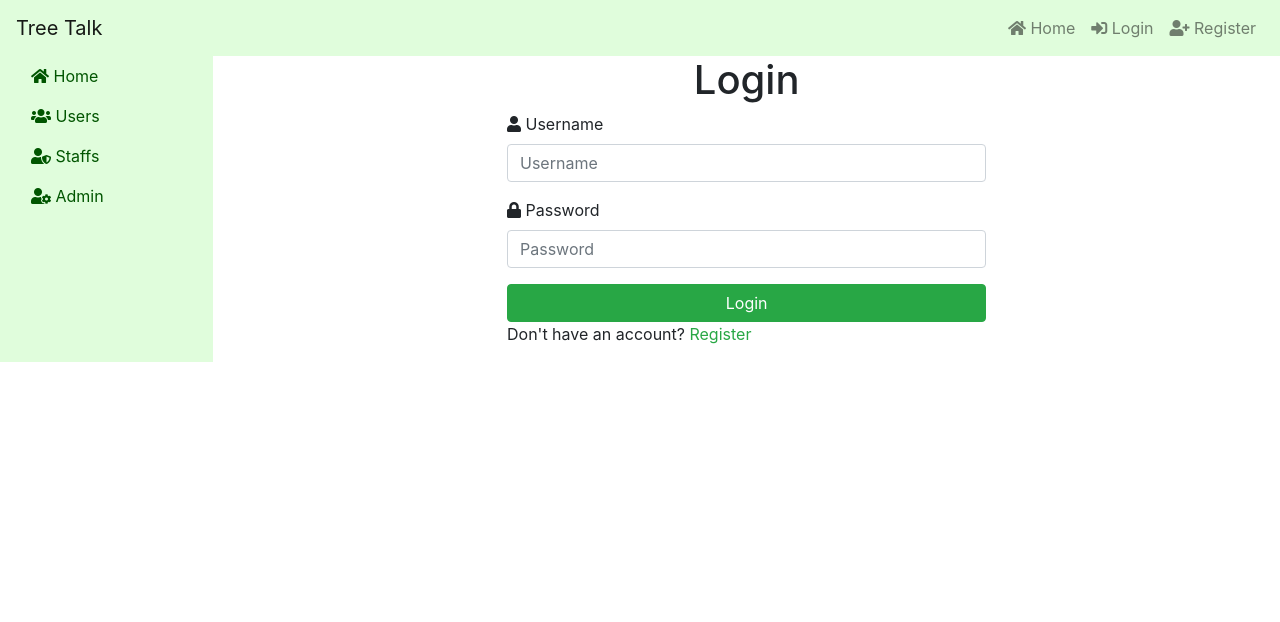
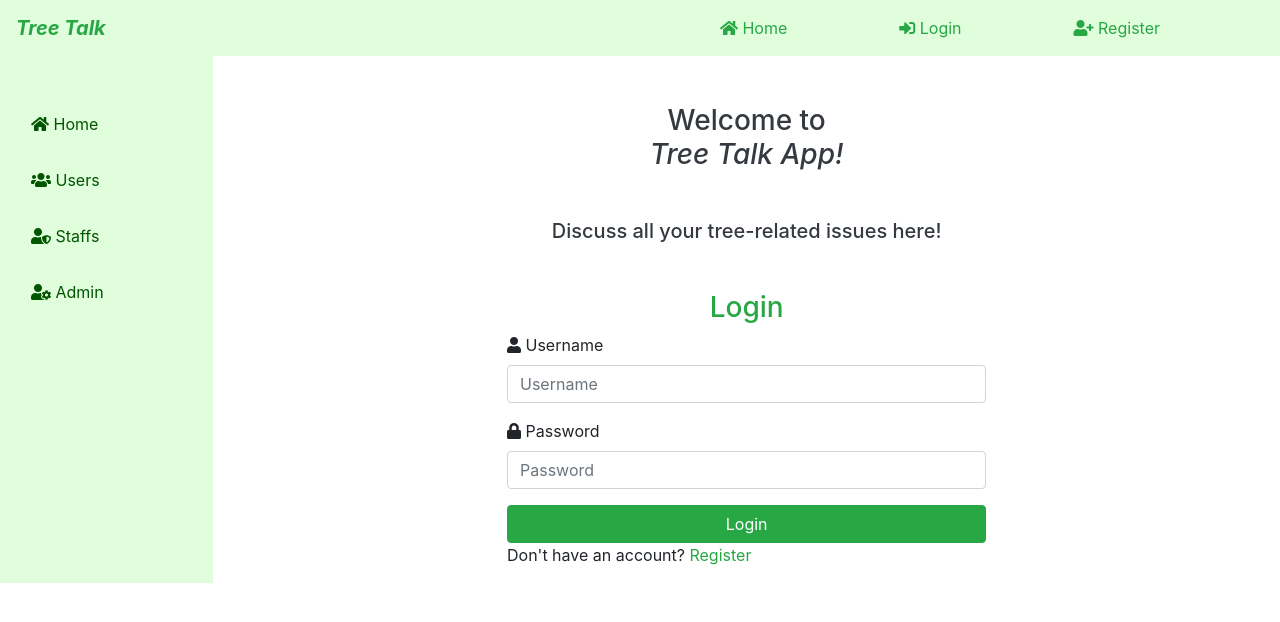
Before and after one commit to sue-zadeh/tree-talk, a Flask app: page / in a window 1280 px wide. Shown: the top 622 px of the page. Run offline with Flask 3, Linux system fonts and the light colour scheme; some libraries are stand-ins or nearby versions.

Commit message:
bootstrap

```diff
--- a/app/__init__.py
+++ b/app/__init__.py
@@ -1,4 +1,6 @@
 from flask import Flask
+# from flask_mysqldb import MySQL
+
 
 app = Flask(__name__)
 app.secret_key = 'ffbdec42bf94eaefd93ed692f13af3f6'
--- a/app/templates/base.html
+++ b/app/templates/base.html
@@ -24,39 +24,39 @@
 </head>
 <body class="bg-light-green">
     <nav class="navbar navbar-expand-lg navbar-light bg-light-green">
-        <a class="navbar-brand" href="{{ url_for('home') }}">Tree Talk</a>
+        <a class="navbar-brand text-success" href="{{ url_for('home') }}"><b class="mt-3"><i>Tree Talk</i></b></a>
         <button class="navbar-toggler" type="button" data-toggle="collapse" data-target="#navbarNav" aria-controls="navbarNav" aria-expanded="false" aria-label="Toggle navigation">
             <span class="navbar-toggler-icon"></span>
         </button>
         <div class="collapse navbar-collapse" id="navbarNav">
-            <ul class="navbar-nav ml-auto">
-                <li class="nav-item"><a class="nav-link" href="{{ url_for('home') }}"><i class="fas fa-home"></i> Home</a></li>
+            <ul class="navbar-nav ml-auto mr-5">
+                <li class="nav-item text-success ml-5"><a class="nav-link text-success mr-5" href="{{ url_for('home') }}"><i class="fas fa-home"></i> Home</a></li>
                 {% if session['username'] %}
-                <li class="nav-item"><a class="nav-link" href="{{ url_for('profile') }}"><i class="fas fa-user-circle"></i> Profile</a></li>
-                <li class="nav-item"><a class="nav-link" href="{{ url_for('logout') }}"><i class="fas fa-sign-out-alt"></i> Logout</a></li>
+                <li class="nav-item text-success ml-5"><a class="nav-link text-success mr-5" href="{{ url_for('profile') }}"><i class="fas fa-user-circle"></i> Profile</a></li>
+                <li class="nav-item text-success ml-5"><a class="nav-link text-success mr-5" href="{{ url_for('logout') }}"><i class="fas fa-sign-out-alt"></i> Logout</a></li>
                 {% else %}
-                <li class="nav-item"><a class="nav-link" href="{{ url_for('login') }}"><i class="fas fa-sign-in-alt"></i> Login</a></li>
-                <li class="nav-item"><a class="nav-link" href="{{ url_for('register') }}"><i class="fas fa-user-plus"></i> Register</a></li>
+                <li class="nav-item text-success ml-5"><a class="nav-link text-success mr-5" href="{{ url_for('login') }}"><i class="fas fa-sign-in-alt"></i> Login</a></li>
+                <li class="nav-item text-success ml-5"><a class="nav-link text-success mr-5" href="{{ url_for('register') }}"><i class="fas fa-user-plus"></i> Register</a></li>
                 {% endif %}
             </ul>
         </div>
     </nav>
     <div class="container-fluid full-height">
         <div class="row full-height">
-            <nav id="sidebar" class="col-md-3 col-lg-2 d-md-block bg-light-green sidebar">
+            <nav id="sidebar" class="col-md-6 col-lg-2 d-md-block bg-light-green sidebar">
                 <div class="position-sticky">
                     <ul class="nav flex-column">
                         <li class="nav-item">
-                            <a class="nav-link active" aria-current="page" href="#"><i class="fas fa-home"></i> Home</a>
+                            <a class="nav-link active mt-5" aria-current="page" href="#"><i class="fas fa-home"></i> Home</a>
                         </li>
                         <li class="nav-item">
-                            <a class="nav-link" href="#"><i class="fas fa-users"></i> Users</a>
+                            <a class="nav-link mt-3" href="#"><i class="fas fa-users"></i> Users</a>
                         </li>
                         <li class="nav-item">
-                            <a class="nav-link" href="#"><i the class="fas fa-user-shield"></i> Staffs</a>
+                            <a class="nav-link mt-3" href="#"><i the class="fas fa-user-shield"></i> Staffs</a>
                         </li>
                         <li class="nav-item">
-                            <a class="nav-link" href="#"><i class="fas fa-user-cog"></i> Admin</a>
+                            <a class="nav-link mt-3" href="#"><i class="fas fa-user-cog"></i> Admin</a>
                         </li>
                     </ul>
                 </div>
--- a/app/templates/index.html
+++ b/app/templates/index.html
@@ -6,10 +6,14 @@
 <div class="container">
     <div class="row justify-content-center">
         <div class="col-md-6">
+          <div style="text-align: center; flex-grow: 1;">
+            <h3 class="text-dark my-5">Welcome to <br /><i>Tree Talk App!</i></h3>
+            <h5 class="text-dark mt-2 mb-5">Discuss all your tree-related issues here!</h5>
+        </div>
           <style>
             background: url("{{ url_for('static', filename='assets/tree4.png') }}") no-repeat center center fixed;
           </style>
-          <h1 class="text-center">Login</h1>
+          <h3 class="text-center text-success my-2">Login</h3>
             <form action="{{ url_for('login') }}" method="post">
                 <div class="form-group">
                     <label for="username"><i class="fas fa-user"></i> Username</label>
--- a/app/templates/login.html
+++ b/app/templates/login.html
@@ -4,7 +4,8 @@
 
 {% block content %}
 <div class="login">
-    <h1>Login</h1>
+  <div class="col-md-6">
+    <h1 class= "text-success my-5">Login</h1>
     <form action="{{ url_for('login') }}" method="post" autocomplete="off">
         <div class="form-group">
             <label for="username">
@@ -22,6 +23,6 @@
         <button type="submit" class="btn btn-success mt-3">Login</button>
     </form>
     <p>Don't you have an account? press <a class="text-success" href="{{ url_for('register') }}" class="active">Register</a>
-
+    </div>
 </div>
 {% endblock %}
--- a/app/templates/register.html
+++ b/app/templates/register.html
@@ -6,7 +6,7 @@
 <div class="container">
     <div class="row justify-content-center">
         <div class="col-md-8">
-            <h1 class="text-center">Register</h1>
+            <h1 class="text-center text-success">Register</h1>
             <form action="{{ url_for('register') }}"  danmethod="post" enctype="multipart/form-data">
               <div class="form-group">
                     <label for="username"><i class="fas fa-user"></i> Username</label>
```
Also changed, not shown: app/app.py (deleted, +0 -11 lines), app/templates/community.html (added, +22 -0 lines), app/templates/home.html (+9 -4 lines), app/templates/user.html (added, +37 -0 lines), config.py (added, +10 -0 lines), app/views.py (line endings or trailing spaces).
